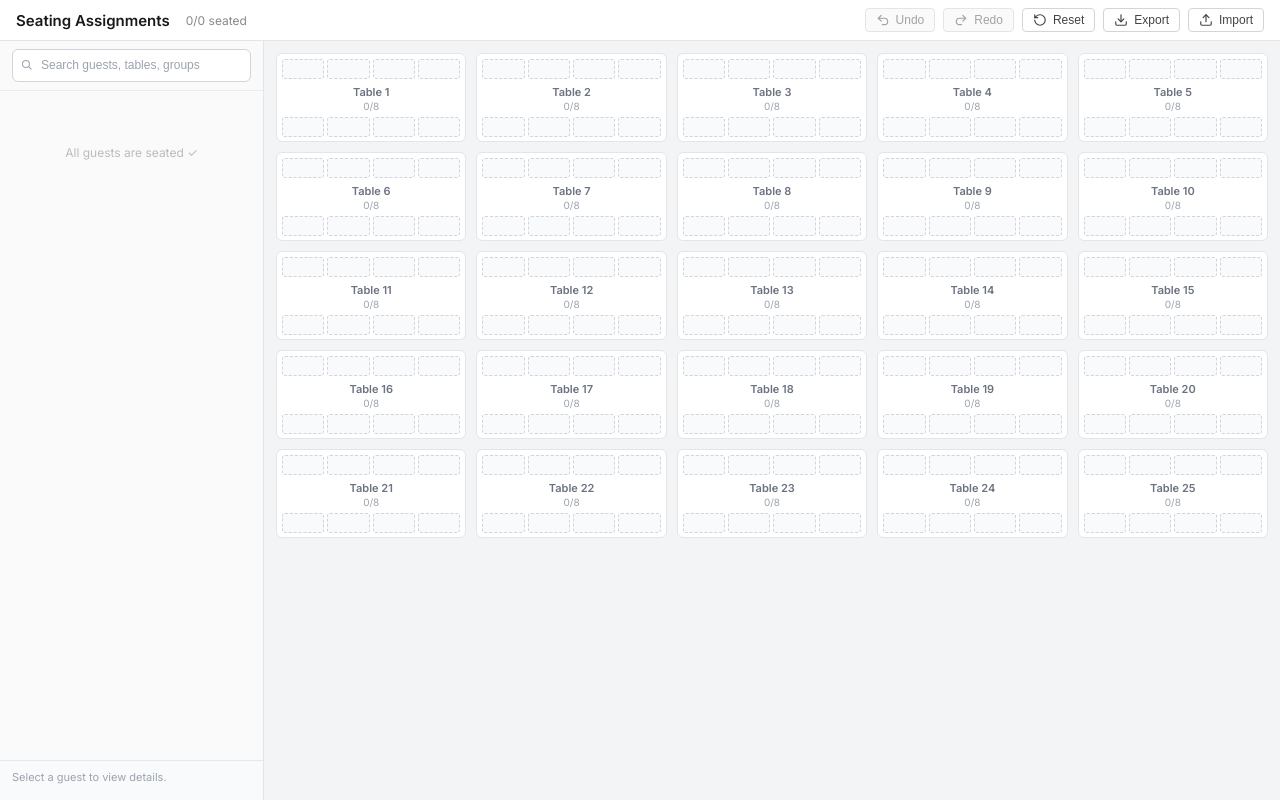
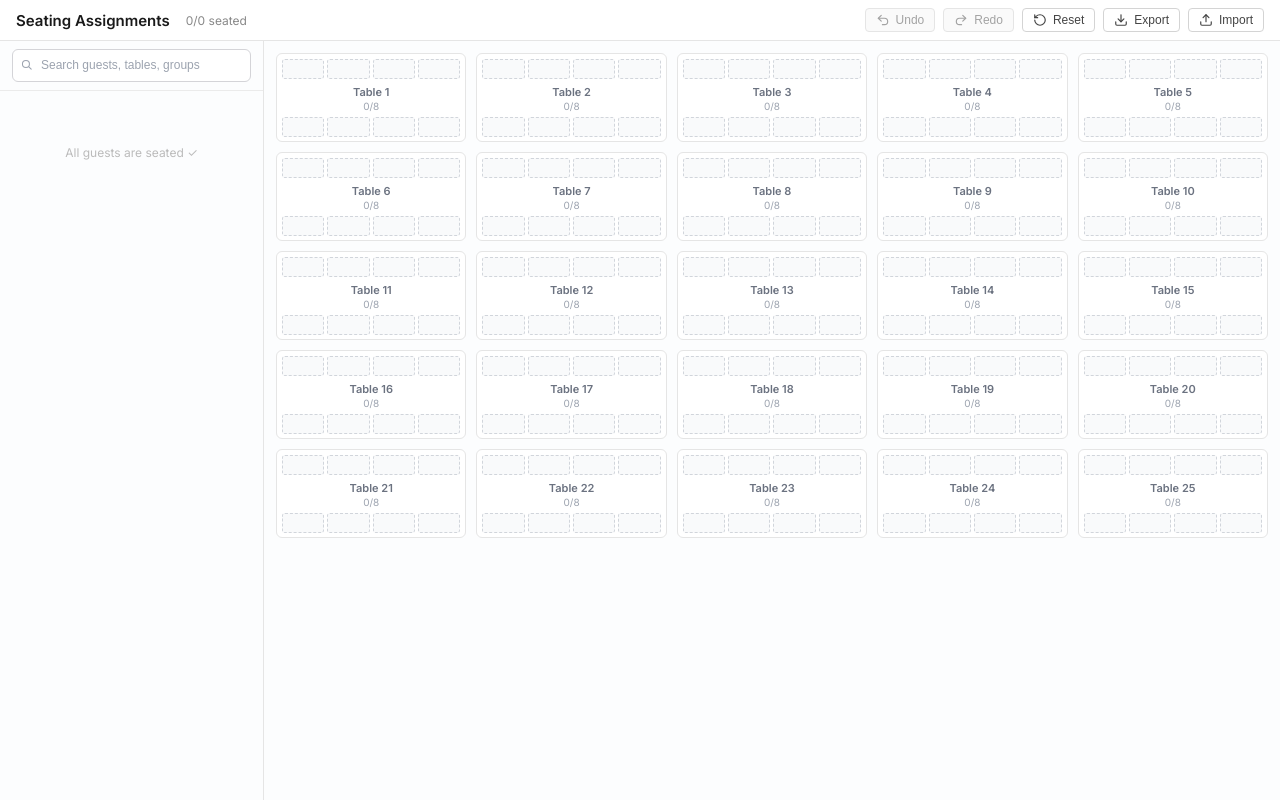
Before and after one commit to rlee0/seating-assignments, a React (Vite) app: page / in a window 1280 px wide. Built offline with nearby package versions, Linux system fonts and the light colour scheme.

Commit message:
style: update background colors for improved UI consistency across components

```diff
--- a/src/App.css
+++ b/src/App.css
@@ -142,7 +142,7 @@
   flex-shrink: 0;
   display: flex;
   flex-direction: column;
-  background: #fafafa;
+  background: #fcfdfe;
   border-right: 1px solid #e5e5e5;
   overflow: hidden;
   overflow-x: clip;
@@ -170,7 +170,7 @@
 .sidebar-search-row {
   padding: 8px 12px;
   border-bottom: 1px solid #ebebeb;
-  background: #fafafa;
+  background: #fcfdfe;
   flex-shrink: 0;
 }
 
@@ -435,6 +435,7 @@
   font-size: 11px;
   max-width: 100%;
   touch-action: none;
+  border: 1px solid #e5e7eb;
   --guest-chip-bg: #fff;
   transition:
     background 0.12s ease,
@@ -467,7 +468,7 @@
 
 .guest-chip--table {
   background: #f3f4f6;
-  color: #111827;
+  color: #374151;
   width: 100%;
   box-sizing: border-box;
   min-width: 0;
@@ -519,6 +520,7 @@
 
 .guest-chip.is-selected:has(.guest-name--host-r) {
   background: #2e9e88;
+  border: 1px solid transparent;
   box-shadow: none;
   outline: 1px solid #55d1bb;
   outline-offset: 1px;
@@ -527,6 +529,7 @@
 
 .guest-chip.is-selected:has(.guest-name--host-s) {
   background: #c0674a;
+  border: 1px solid transparent;
   box-shadow: none;
   outline: 1px solid #e18f74;
   outline-offset: 1px;
@@ -535,26 +538,30 @@
 
 .guest-chip.is-selected .guest-name {
   color: #fff;
-  font-weight: 600;
+  font-weight: 700;
 }
 
 .guest-chip.is-related-household:has(.guest-name--host-r) {
   background: #2e9e88;
+  border: 1px solid transparent;
   box-shadow: none;
   --guest-chip-bg: #2e9e88;
 }
 
 .guest-chip--table.is-related-household:has(.guest-name--host-r) {
+  border: 1px solid transparent;
   box-shadow: none;
 }
 
 .guest-chip.is-related-household:has(.guest-name--host-s) {
   background: #c0674a;
+  border: 1px solid transparent;
   box-shadow: none;
   --guest-chip-bg: #c0674a;
 }
 
 .guest-chip--table.is-related-household:has(.guest-name--host-s) {
+  border: 1px solid transparent;
   box-shadow: none;
 }
 
@@ -563,34 +570,44 @@
 }
 
 .guest-chip--table.is-selected:has(.guest-name--host-r) {
+  border: 1px solid transparent;
   box-shadow: none;
   outline: 1px solid #55d1bb;
   outline-offset: 1px;
 }
 
 .guest-chip--table.is-selected:has(.guest-name--host-s) {
+  border: 1px solid transparent;
   box-shadow: none;
   outline: 1px solid #e18f74;
   outline-offset: 1px;
 }
 
+.guest-chip--table.is-selected .guest-name {
+  font-weight: 800;
+}
+
 .guest-chip.is-related-group:has(.guest-name--host-r) {
   background: #d4f0ec;
+  border: 1px solid transparent;
   box-shadow: none;
   --guest-chip-bg: #d4f0ec;
 }
 
 .guest-chip--table.is-related-group:has(.guest-name--host-r) {
+  border: 1px solid transparent;
   box-shadow: none;
 }
 
 .guest-chip.is-related-group:has(.guest-name--host-s) {
   background: #fbe3dc;
+  border: 1px solid transparent;
   box-shadow: none;
   --guest-chip-bg: #fbe3dc;
 }
 
 .guest-chip--table.is-related-group:has(.guest-name--host-s) {
+  border: 1px solid transparent;
   box-shadow: none;
 }
 
--- a/src/components/Sidebar.tsx
+++ b/src/components/Sidebar.tsx
@@ -125,14 +125,11 @@ export default function Sidebar() {
           ))
         )}
       </div>
+      {selectedGuest && (
         <section
           className="sidebar-selected-guest"
           aria-live="polite"
           aria-label="Selected guest details">
-        {!selectedGuest ? (
-          <p className="sidebar-selected-guest-empty">Select a guest to view details.</p>
-        ) : (
-          <>
           <p className="sidebar-selected-guest-name">{selectedGuest.fullName}</p>
           <dl className="sidebar-selected-guest-meta">
             <div>
@@ -148,9 +145,8 @@ export default function Sidebar() {
               <dd>{selectedGuest.host === "r" ? "Ryan" : "Stella"}</dd>
             </div>
           </dl>
-          </>
+        </section>
       )}
-      </section>
     </aside>
   );
 }
--- a/src/index.css
+++ b/src/index.css
@@ -12,7 +12,7 @@ body {
     "Segoe UI",
     sans-serif;
   font-size: 13px;
-  background: #f3f4f6;
+  background: #fcfdfe;
   color: #1a1a1a;
 }
 
```
Lines whose indentation alone changed are shown as unchanged.
